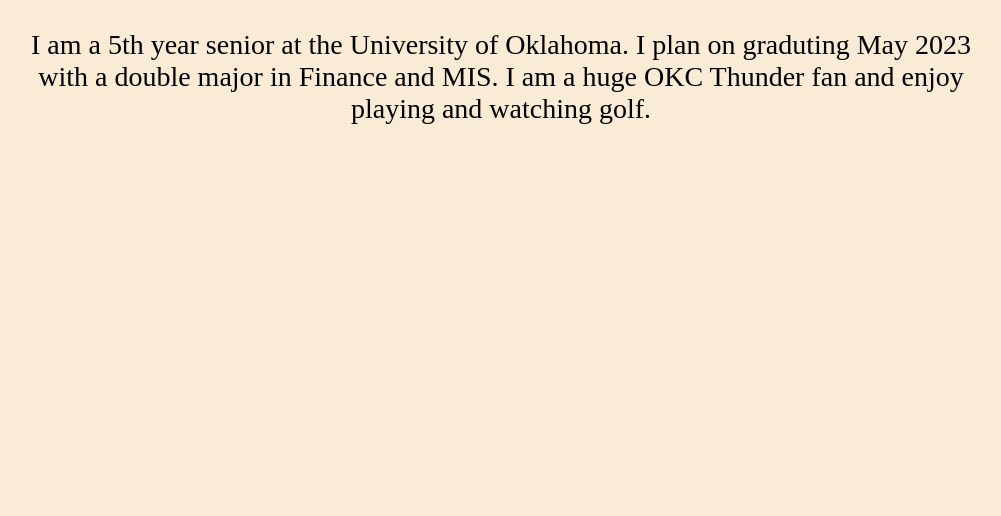
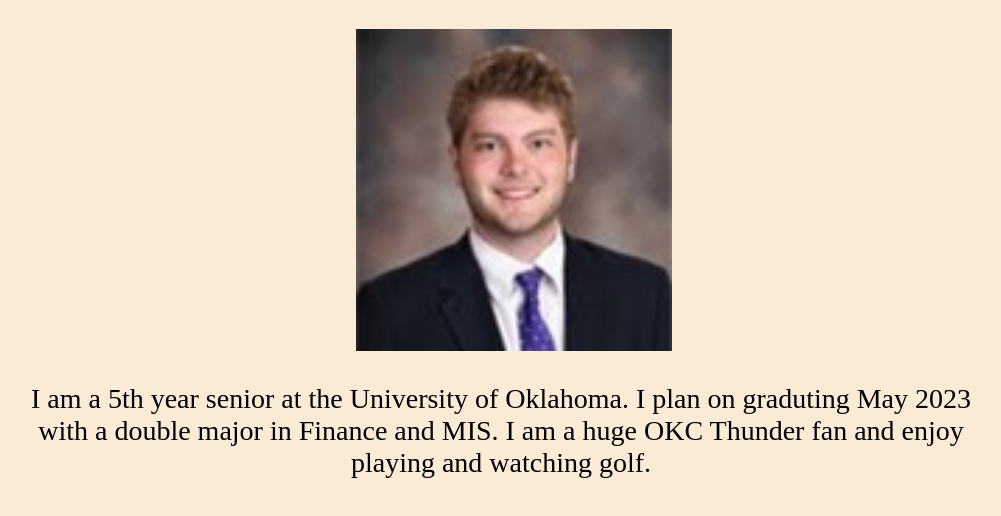
Before and after one commit to pjbent/pjbent.github.io, a plain HTML site: page about.html in a window 1280 px wide. Shown: the part 90-606 px from the top of the page, without its empty margins (139-1140 px from the left). Drawn offline with Linux system fonts and the light colour scheme.

Commit message:
Ready for video

```diff
--- a/about.css
+++ b/about.css
@@ -14,3 +14,10 @@
     padding-left: 150px;
     padding-right: 150px;
 }
+
+img{
+    padding-left: 38.5%;
+    height: 25%;
+    width: 25%;
+
+}
--- a/about.html
+++ b/about.html
@@ -8,6 +8,7 @@
 </head>
 <body>
     <h1>About Me:</h1>
+    <img src="Parker Headshot.jpg" />
     <p>I am a 5th year senior at the University of Oklahoma. I plan on graduting May 2023 with a double major in Finance and MIS. I am a huge OKC Thunder fan and enjoy playing and watching golf.</p>
 </body>
 </html>
--- a/homeStyle.css
+++ b/homeStyle.css
@@ -18,3 +18,7 @@
     text-align: center;
     list-style-type: none;
 }
+
+p{
+    text-align: center;
+}
```
Also changed, not shown: Parker Headshot.jpg (added).
